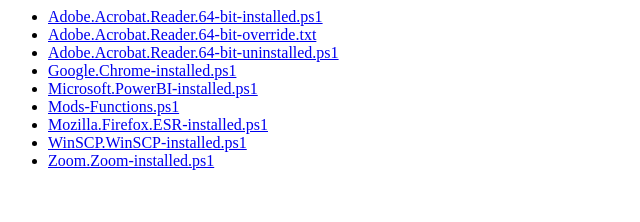
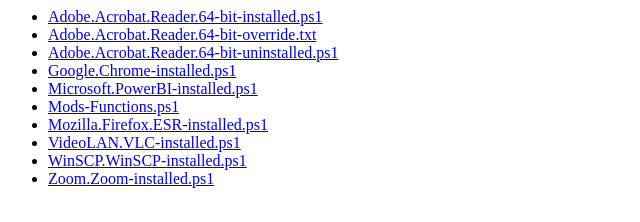
Before and after one commit to DF-UEA/df-uea.github.io, a plain HTML site: page wau-mods/index.html in a window 1280 px wide. Shown: the whole page, without its empty margins (0-640 px from the left). Drawn offline with Linux system fonts and the light colour scheme.

Commit message:
Updated index.html

```diff
--- a/wau-mods/index.html
+++ b/wau-mods/index.html
@@ -6,6 +6,7 @@
 <li><a href='Microsoft.PowerBI-installed.ps1'>Microsoft.PowerBI-installed.ps1</a></li>
 <li><a href='Mods-Functions.ps1'>Mods-Functions.ps1</a></li>
 <li><a href='Mozilla.Firefox.ESR-installed.ps1'>Mozilla.Firefox.ESR-installed.ps1</a></li>
+<li><a href='VideoLAN.VLC-installed.ps1'>VideoLAN.VLC-installed.ps1</a></li>
 <li><a href='WinSCP.WinSCP-installed.ps1'>WinSCP.WinSCP-installed.ps1</a></li>
 <li><a href='Zoom.Zoom-installed.ps1'>Zoom.Zoom-installed.ps1</a></li>
 </ul>
```
